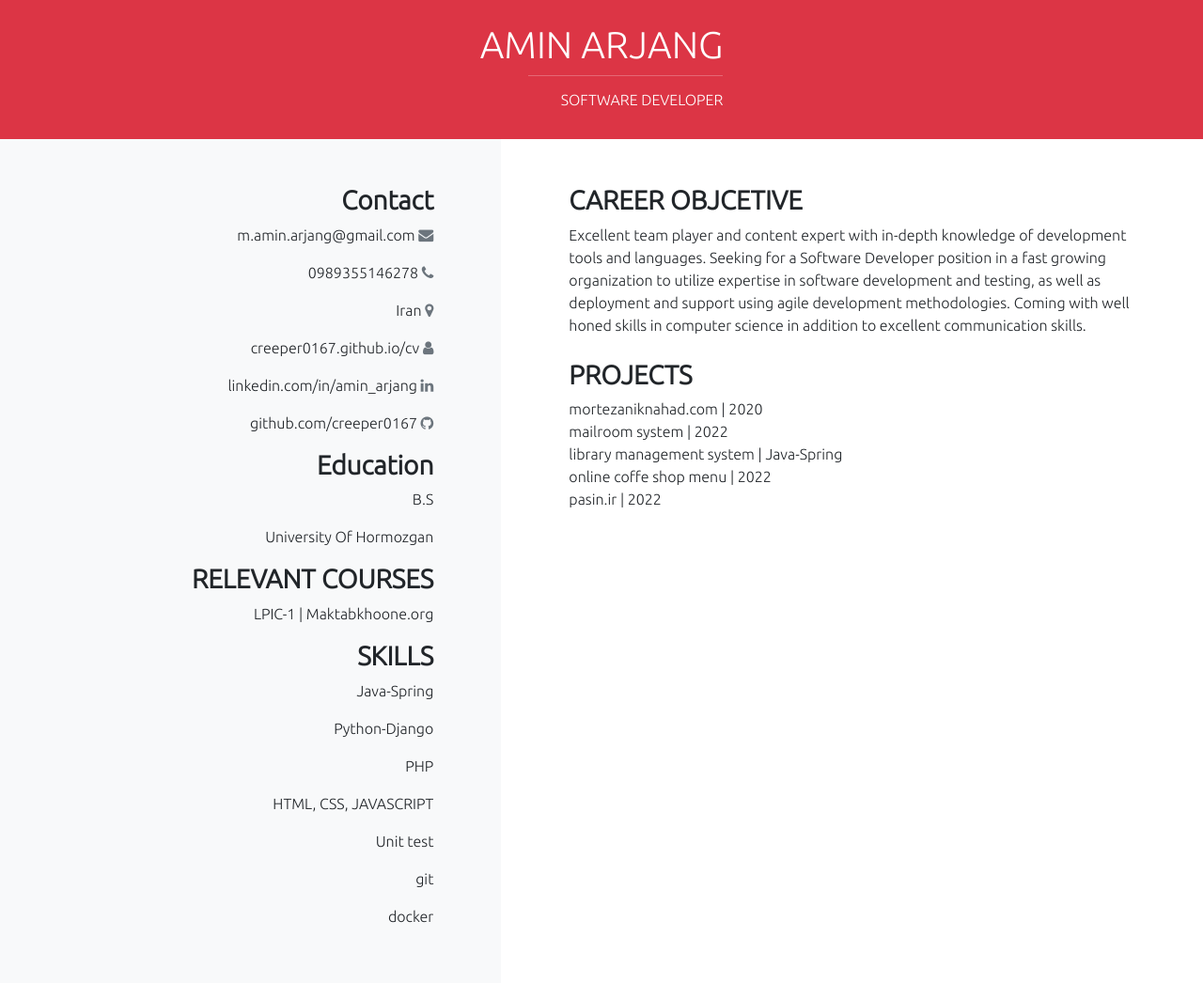
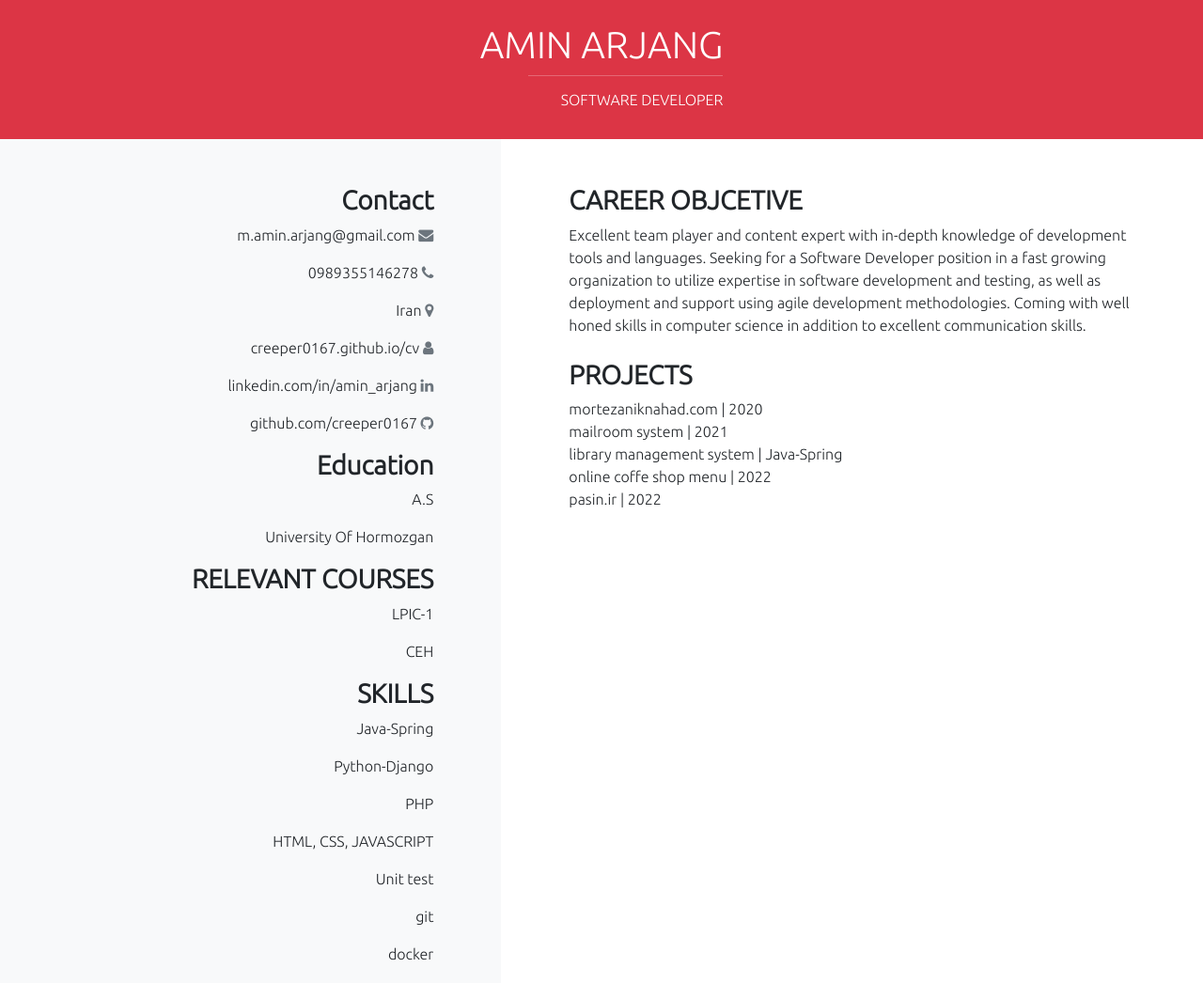
Before and after one commit to creeper0167/cv, a plain HTML site: page index.html in a window 1280 px wide. Shown: the whole page at 94% size. Drawn offline with nearby package versions, Linux system fonts and the light colour scheme.

Commit message:
Add ceh to resume

```diff
--- a/index.html
+++ b/index.html
@@ -40,13 +40,14 @@
                     </div>
                     <div class="row">
                         <h3>Education</h3>
-                        <p>B.S</p>
+                        <p>A.S</p>
                         <p>University Of Hormozgan</p>
 
                     </div>
                     <div class="row">
                         <h3>RELEVANT COURSES</h3>
-                        <p>LPIC-1 | Maktabkhoone.org</p>
+                        <p>LPIC-1</p>
+<p>CEH</p>
                     </div>
                     <div class="row">
                         <h3>SKILLS</h3>
@@ -87,7 +88,7 @@
                     <div class="mt-2 row">
                         <h3>PROJECTS</h3>
                         <p>mortezaniknahad.com | 2020<br>
-                            mailroom system | 2022<br>
+                            mailroom system | 2021<br>
                             library management system | Java-Spring<br>
                             online coffe shop menu | 2022<br>
                             pasin.ir | 2022<br>
```
